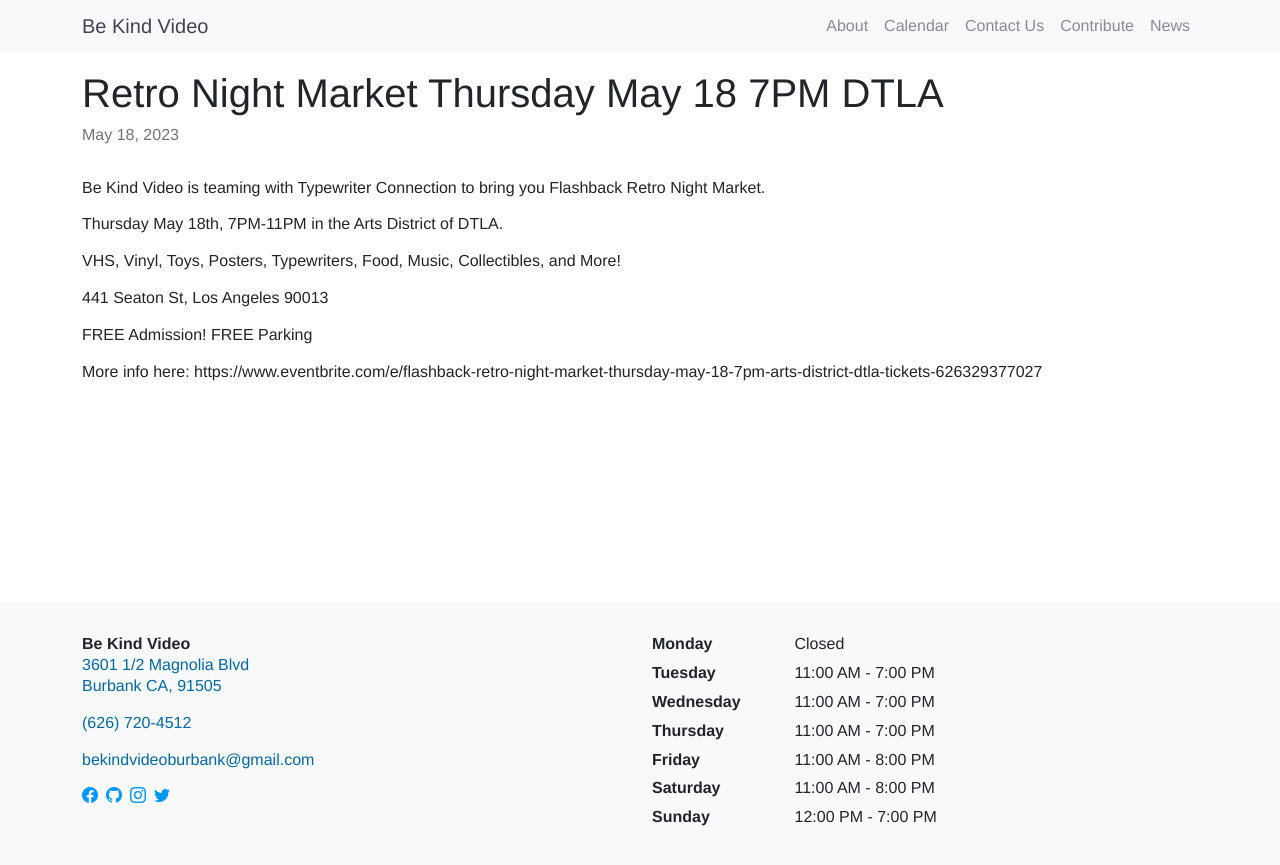
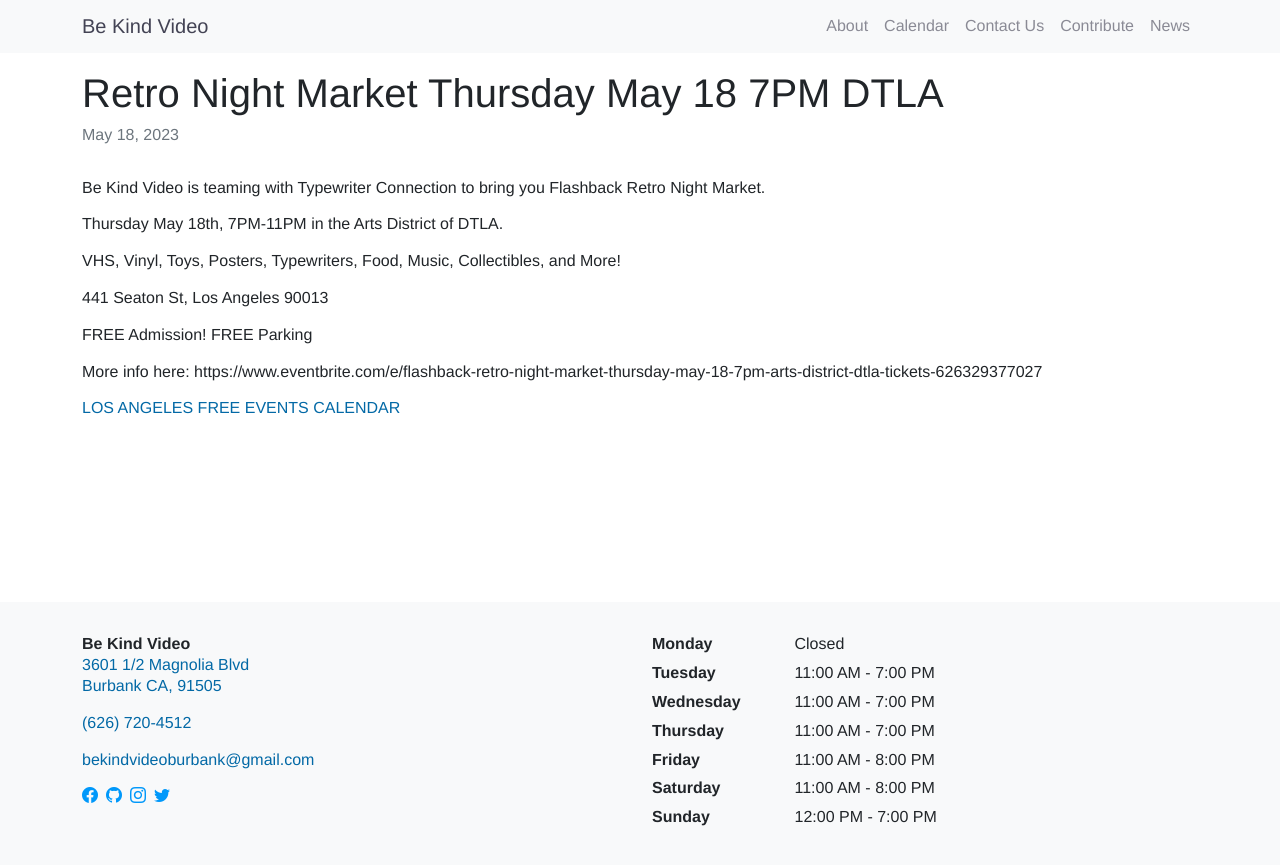
Before and after one commit to arenoir/be-kind-video, a Jekyll site: the page built from _posts/2023-05-18-Retro-Night-Market.md, in a window 1280 px wide. Shown: the top 865 px of the page. Built offline with Jekyll 4.4.1, drawn with Linux system fonts in a browser that asks for light colours.

Commit message:
Update 2023-05-18-Retro-Night-Market.md
Added GoHilo Calendar.

```diff
--- a/_posts/2023-05-18-Retro-Night-Market.md
+++ b/_posts/2023-05-18-Retro-Night-Market.md
@@ -15,3 +15,5 @@
 FREE Admission! FREE Parking
 
 More info here: https://www.eventbrite.com/e/flashback-retro-night-market-thursday-may-18-7pm-arts-district-dtla-tickets-626329377027
+
+<a href="https://www.gohilo.com/events/los-angeles/free-things-to-do-la-calendar/">LOS ANGELES FREE EVENTS CALENDAR</a>
```
